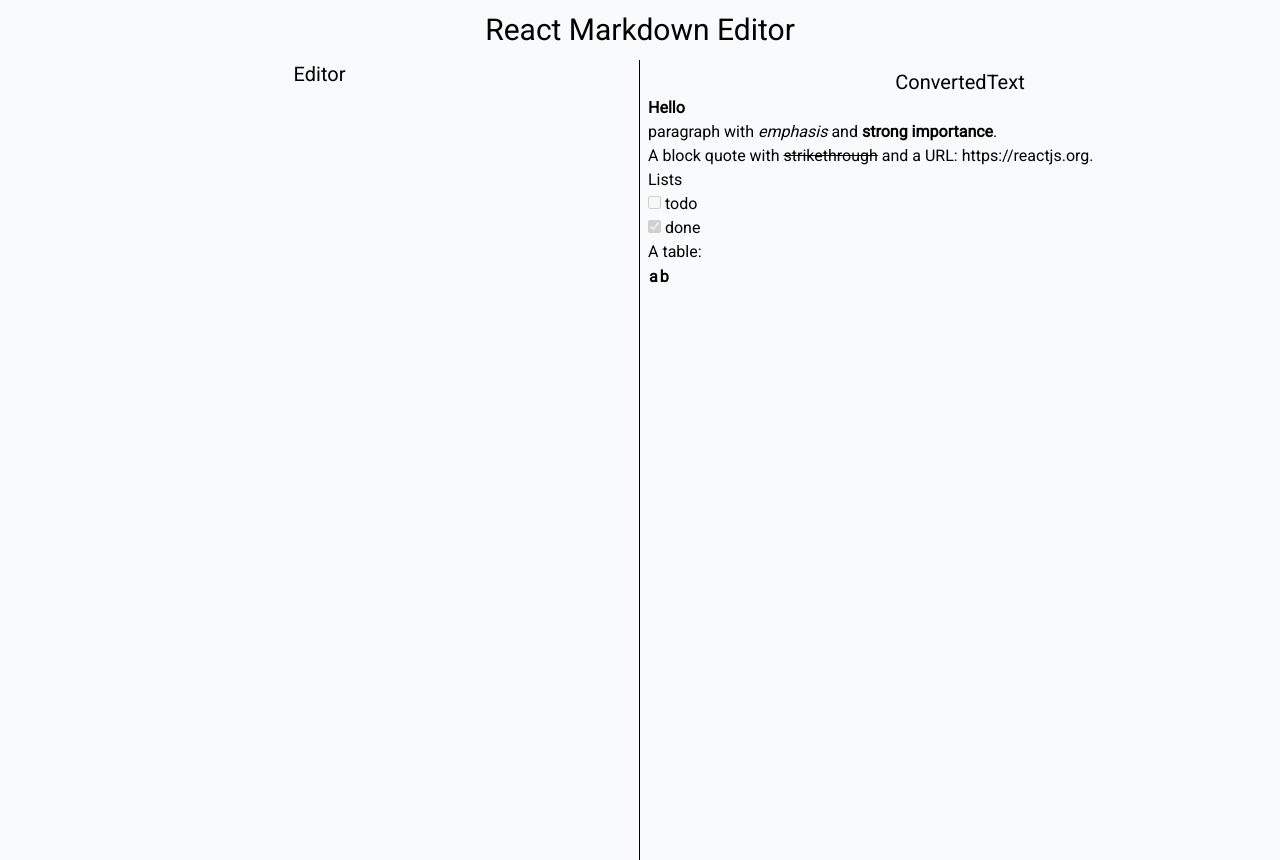
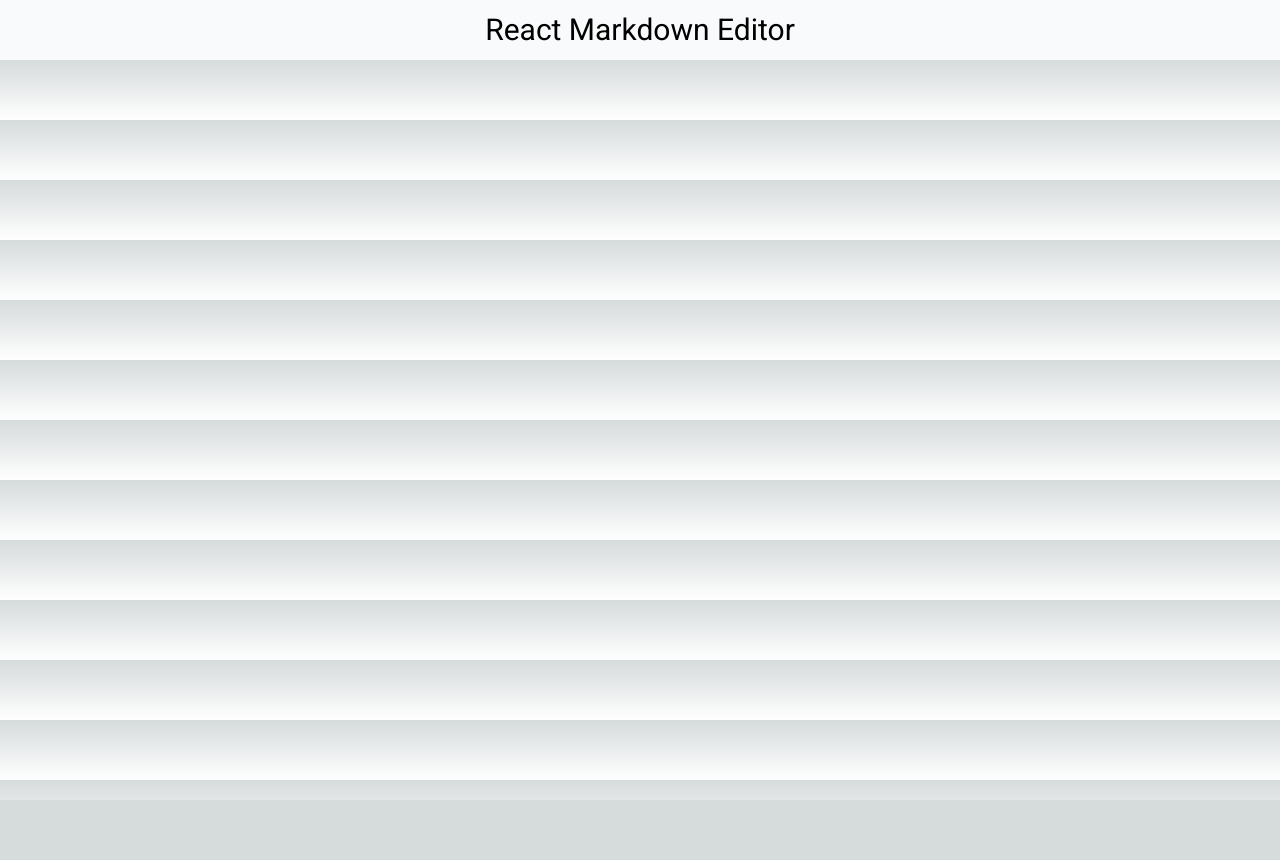
Before and after one commit to KennyMwendwaX/react-markdown-editor, a Next.js app: page / in a window 1280 px wide. After the commit the page ends 800 px from the top, so only its background shows below. Built offline with nearby package versions, Linux system fonts and the light colour scheme.

Commit message:
npm i markdown-it react-markdown-editor-lite

```diff
--- a/app/page.tsx
+++ b/app/page.tsx
@@ -1,16 +1,10 @@
-import ConvertedText from "@/components/ConvertedText";
-import Editor from "@/components/Editor";
-
 export default function Home() {
   return (
     <div className="bg-gray-50 text-black">
       <div className="text-3xl flex justify-center p-3">
         React Markdown Editor
       </div>
-      <div className="grid grid-cols-2 h-screen">
-        <Editor />
-        <ConvertedText />
-      </div>
+      <div className=""></div>
     </div>
   );
 }
--- a/components/ConvertedText.tsx
+++ /dev/null
@@ -1,29 +0,0 @@
-"use client";
-
-import ReactMarkdown from "react-markdown";
-import remarkGfm from "remark-gfm";
-
-export default function ConvertedText() {
-  const markdown = `
-  # **Hello**
-  paragraph with *emphasis* and **strong importance**.
-
-  > A block quote with ~strikethrough~ and a URL: https://reactjs.org.
-
-  * Lists
-  * [ ] todo
-  * [x] done
-
-  A table:
-
-  | a | b |
-  | - | - |
-
-   `;
-  return (
-    <div className="container mx-auto p-2">
-      <div className="text-xl flex justify-center">ConvertedText</div>
-      <ReactMarkdown remarkPlugins={[remarkGfm]}>{markdown}</ReactMarkdown>
-    </div>
-  );
-}
--- a/components/Editor.tsx
+++ /dev/null
@@ -1,11 +0,0 @@
-"use client";
-
-export default function Editor() {
-  return (
-    <>
-      <div className="text-xl flex justify-center border-r border-black">
-        Editor
-      </div>
-    </>
-  );
-}
--- a/package.json
+++ b/package.json
@@ -15,10 +15,12 @@
     "autoprefixer": "10.4.15",
     "eslint": "8.49.0",
     "eslint-config-next": "13.4.19",
+    "markdown-it": "^13.0.1",
     "next": "13.4.19",
     "postcss": "8.4.29",
     "react": "18.2.0",
     "react-dom": "18.2.0",
+    "react-markdown-editor-lite": "^1.3.4",
     "tailwindcss": "3.3.3",
     "typescript": "5.2.2"
   }
```
Also changed, not shown: 1 other file (tests, documents, lock files or other folders).
